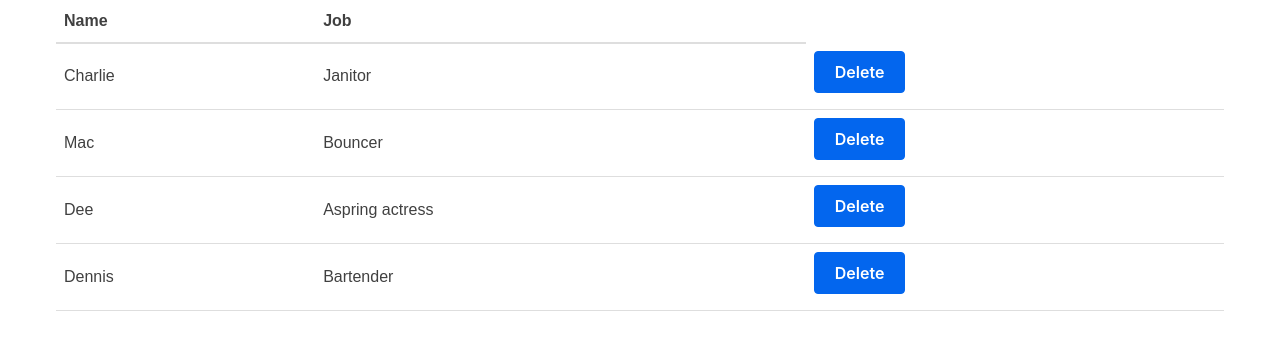
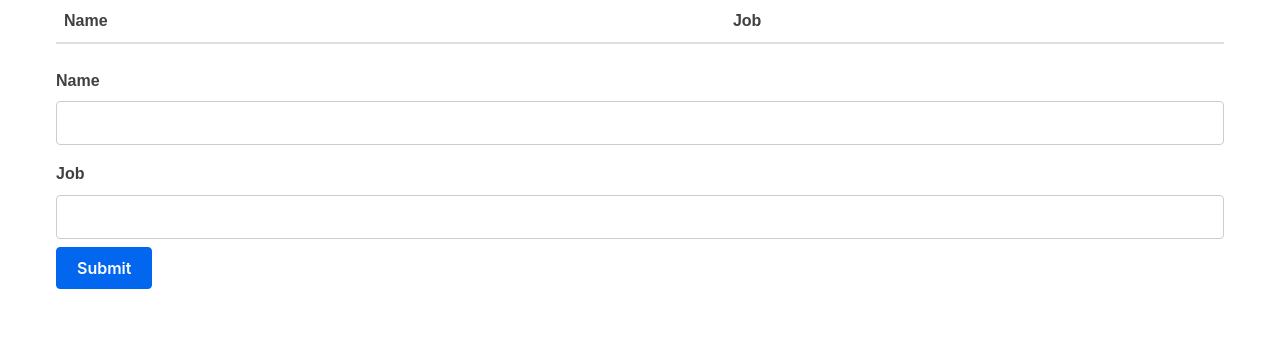
Before and after one commit to jmignault/react-tutorial, a React (Create React App) app: page / in a window 1280 px wide. Shown: the top 350 px of the page. Built offline with nearby package versions, Linux system fonts and the light colour scheme.

Commit message:
Build a form to create new characters

```diff
--- a/src/App.js
+++ b/src/App.js
@@ -1,27 +1,15 @@
 import React, {Component} from 'react';
 import Table from './Table';
+import Form from './Form';
 
 class App extends Component {
     state = {
-	characters: [
-	    {
-                'name': 'Charlie',
-                'job': 'Janitor'
-	    },
-	    {
-                'name': 'Mac',
-                'job': 'Bouncer'
-	    },
-	    {
-                'name': 'Dee',
-                'job': 'Aspring actress'
-	    },
-	    {
-                'name': 'Dennis',
-                'job': 'Bartender'
-	    }
-	]
+	characters: []
     };
+
+    handleSubmit = character => {
+	this.setState({characters: [...this.state.characters, character]});
+    }
 
     removeCharacter = index => {
 	const { characters } = this.state;
@@ -39,6 +27,7 @@
 	      <Table
 		characterData={this.state.characters}
 		removeCharacter={this.removeCharacter}/>
+	      <Form handleSubmit={this.handleSubmit}/>
 	    </div>
 	);
     }
--- /dev/null
+++ b/src/Form.js
@@ -0,0 +1,59 @@
+import React, {Component} from 'react';
+
+class Form extends Component {
+
+    handleChange = event => {
+	const {name, value} = event.target;
+
+	this.setState({
+	    [name] : value
+	});
+    }
+
+    submitForm = () => {
+	this.props.handleSubmit(this.state);
+	this.setState(this.initialState);
+    }
+
+    render() {
+	const { name, job } = this.state;
+
+	return (
+	    <form>
+	      <label>Name</label>
+	      <input
+		type="text"
+		name="name"
+		value={name}
+		onChange={this.handleChange}/>
+
+	      <label>Job</label>
+	      <input
+		type="text"
+		name="job"
+		value={job}
+		onChange={this.handleChange}/>
+	      <input
+		type="button"
+		value="Submit"
+		onClick={this.submitForm} />
+	    </form>
+	);
+
+
+    }
+
+
+    constructor(props) {
+	super(props);
+
+	this.initialState = {
+	    name: '',
+	    job: ''
+	};
+
+	this.state = this.initialState;
+    }
+}
+
+export default Form;
```
